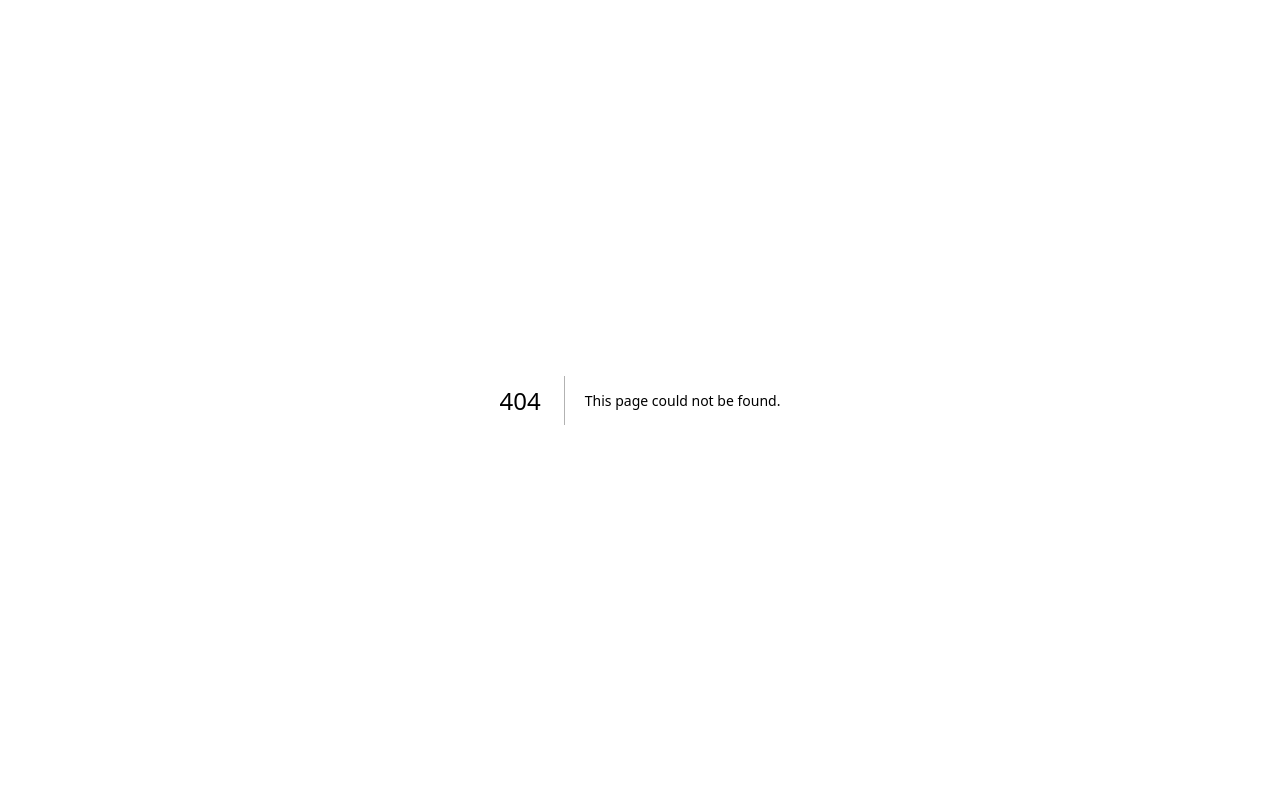
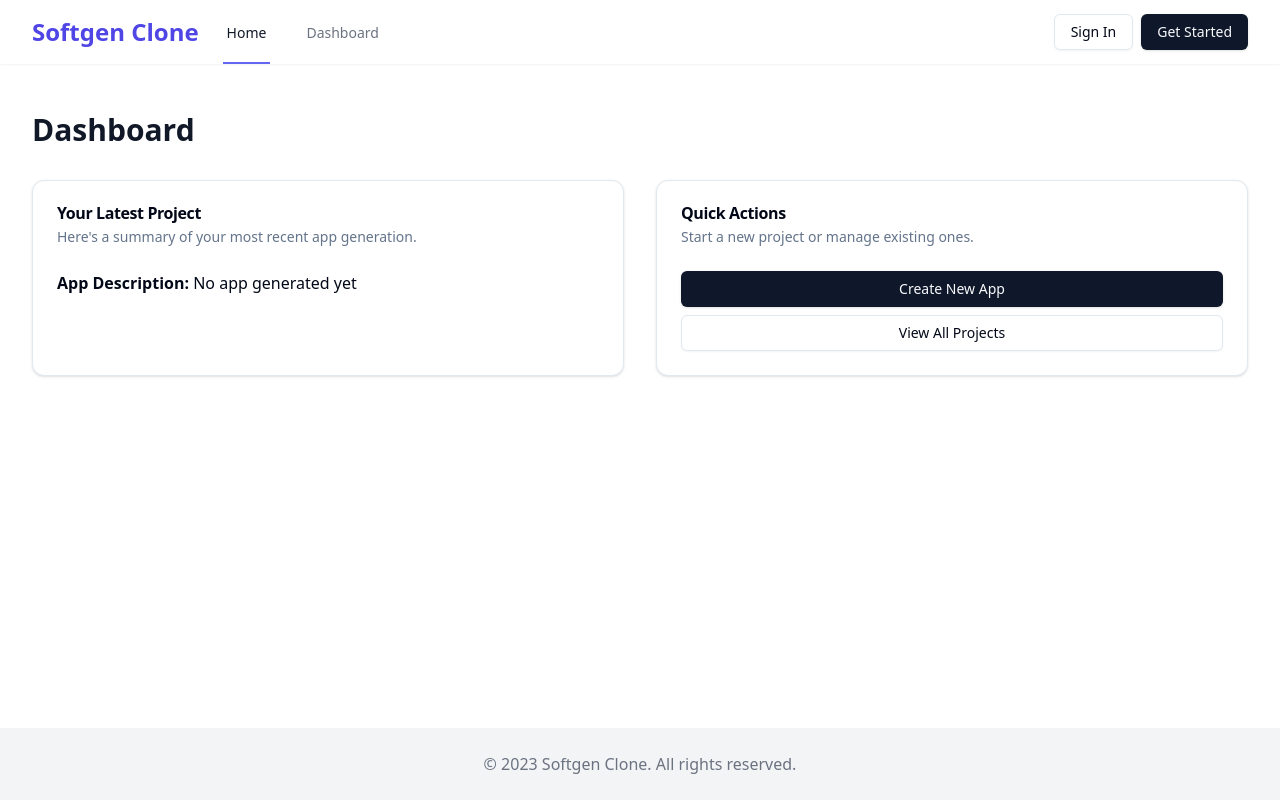
Before and after one commit to markokraemer/sg-961721426547718, a Next.js app: page /dashboard in a window 1280 px wide. Before the commit this address had no page. Built offline with nearby package versions, Linux system fonts and the light colour scheme.

Commit message:
SOFTGEN MAGIC

```diff
--- a/src/components/Layout.js
+++ b/src/components/Layout.js
@@ -17,6 +17,14 @@ export default function Layout({ children }) {
               <div className="flex-shrink-0 flex items-center">
                 <Link href="/">
                   <span className="text-2xl font-bold text-indigo-600">Softgen Clone</span>
+                </Link>
+              </div>
+              <div className="hidden sm:ml-6 sm:flex sm:space-x-8">
+                <Link href="/" className="border-indigo-500 text-gray-900 inline-flex items-center px-1 pt-1 border-b-2 text-sm font-medium">
+                  Home
+                </Link>
+                <Link href="/dashboard" className="border-transparent text-gray-500 hover:border-gray-300 hover:text-gray-700 inline-flex items-center px-1 pt-1 border-b-2 text-sm font-medium">
+                  Dashboard
                 </Link>
               </div>
             </div>
--- /dev/null
+++ b/src/context/AppContext.js
@@ -0,0 +1,47 @@
+import React, { createContext, useState, useContext } from 'react';
+
+const AppContext = createContext();
+
+export function AppProvider({ children }) {
+  const [appDescription, setAppDescription] = useState('');
+  const [generatedCode, setGeneratedCode] = useState('');
+  const [isGenerating, setIsGenerating] = useState(false);
+
+  const generateCode = async () => {
+    setIsGenerating(true);
+    // Simulate API call
+    await new Promise(resolve => setTimeout(resolve, 2000));
+    setGeneratedCode(`
+// Generated code for: ${appDescription}
+import React from 'react';
+
+function GeneratedApp() {
+  return (
+    <div>
+      <h1>Generated App</h1>
+      <p>This is a placeholder for your generated app based on the description: ${appDescription}</p>
+    </div>
+  );
+}
+
+export default GeneratedApp;
+    `);
+    setIsGenerating(false);
+  };
+
+  return (
+    <AppContext.Provider value={{
+      appDescription,
+      setAppDescription,
+      generatedCode,
+      isGenerating,
+      generateCode
+    }}>
+      {children}
+    </AppContext.Provider>
+  );
+}
+
+export function useApp() {
+  return useContext(AppContext);
+}
--- a/src/pages/_app.js
+++ b/src/pages/_app.js
@@ -1,11 +1,12 @@
 import "@/styles/globals.css";
 import { Toaster } from "@/components/ui/toaster";
+import { AppProvider } from '@/context/AppContext';
 
 export default function App({ Component, pageProps }) {
   return (
-    <>
+    <AppProvider>
       <Component {...pageProps} />
       <Toaster />
-    </>
+    </AppProvider>
   );
 }
--- /dev/null
+++ b/src/pages/dashboard.js
@@ -0,0 +1,42 @@
+import Layout from '@/components/Layout';
+import { Card, CardHeader, CardTitle, CardDescription, CardContent } from "@/components/ui/card";
+import { Button } from "@/components/ui/button";
+import { useApp } from '@/context/AppContext';
+
+export default function Dashboard() {
+  const { appDescription, generatedCode } = useApp();
+
+  return (
+    <Layout>
+      <div className="max-w-7xl mx-auto px-4 sm:px-6 lg:px-8 py-12">
+        <h1 className="text-3xl font-bold text-gray-900 mb-8">Dashboard</h1>
+
+        <div className="grid grid-cols-1 gap-8 md:grid-cols-2">
+          <Card>
+            <CardHeader>
+              <CardTitle>Your Latest Project</CardTitle>
+              <CardDescription>Here's a summary of your most recent app generation.</CardDescription>
+            </CardHeader>
+            <CardContent>
+              <p><strong>App Description:</strong> {appDescription || 'No app generated yet'}</p>
+              {generatedCode && (
+                <Button className="mt-4">View Generated Code</Button>
+              )}
+            </CardContent>
+          </Card>
+
+          <Card>
+            <CardHeader>
+              <CardTitle>Quick Actions</CardTitle>
+              <CardDescription>Start a new project or manage existing ones.</CardDescription>
+            </CardHeader>
+            <CardContent>
+              <Button className="w-full mb-2">Create New App</Button>
+              <Button variant="outline" className="w-full">View All Projects</Button>
+            </CardContent>
+          </Card>
+        </div>
+      </div>
+    </Layout>
+  );
+}
--- a/src/pages/index.js
+++ b/src/pages/index.js
@@ -2,8 +2,29 @@ import Layout from '@/components/Layout';
 import { Button } from "@/components/ui/button";
 import { Input } from "@/components/ui/input";
 import { Card, CardHeader, CardTitle, CardDescription, CardContent } from "@/components/ui/card";
+import { useApp } from '@/context/AppContext';
+import { useToast } from "@/components/ui/use-toast";
 
 export default function Home() {
+  const { appDescription, setAppDescription, generatedCode, isGenerating, generateCode } = useApp();
+  const { toast } = useToast();
+
+  const handleGenerate = () => {
+    if (!appDescription) {
+      toast({
+        title: "Error",
+        description: "Please enter an app description first.",
+        variant: "destructive",
+      });
+      return;
+    }
+    generateCode();
+    toast({
+      title: "Generating Code",
+      description: "Your app is being generated. Please wait...",
+    });
+  };
+
   return (
     <Layout>
       <div className="max-w-7xl mx-auto px-4 sm:px-6 lg:px-8 py-12">
@@ -16,8 +37,8 @@ export default function Home() {
           </p>
           <div className="mt-5 max-w-md mx-auto sm:flex sm:justify-center md:mt-8">
             <div className="rounded-md shadow">
-              <Button className="w-full flex items-center justify-center px-8 py-3 border border-transparent text-base font-medium rounded-md text-white bg-indigo-600 hover:bg-indigo-700 md:py-4 md:text-lg md:px-10">
-                Get started
+              <Button className="w-full flex items-center justify-center px-8 py-3 border border-transparent text-base font-medium rounded-md text-white bg-indigo-600 hover:bg-indigo-700 md:py-4 md:text-lg md:px-10" onClick={handleGenerate}>
+                {isGenerating ? 'Generating...' : 'Generate App'}
               </Button>
             </div>
           </div>
@@ -31,7 +52,11 @@ export default function Home() {
                 <CardDescription>Use natural language to describe your application's features and requirements.</CardDescription>
               </CardHeader>
               <CardContent>
-                <Input placeholder="Describe your app..." />
+                <Input
+                  placeholder="Describe your app..."
+                  value={appDescription}
+                  onChange={(e) => setAppDescription(e.target.value)}
+                />
               </CardContent>
             </Card>
             <Card>
@@ -41,7 +66,13 @@ export default function Home() {
               </CardHeader>
               <CardContent>
                 <div className="h-24 bg-gray-200 rounded-md flex items-center justify-center">
-                  <span className="text-gray-500">AI Processing</span>
+                  {isGenerating ? (
+                    <span className="text-gray-500">Generating...</span>
+                  ) : generatedCode ? (
+                    <span className="text-gray-500">Code Generated!</span>
+                  ) : (
+                    <span className="text-gray-500">Waiting for input...</span>
+                  )}
                 </div>
               </CardContent>
             </Card>
@@ -51,11 +82,29 @@ export default function Home() {
                 <CardDescription>Get your application code and deploy it with ease.</CardDescription>
               </CardHeader>
               <CardContent>
-                <Button className="w-full">Download Code</Button>
+                <Button className="w-full" disabled={!generatedCode}>
+                  {generatedCode ? 'Download Code' : 'Generate Code First'}
+                </Button>
               </CardContent>
             </Card>
           </div>
         </div>
+
+        {generatedCode && (
+          <div className="mt-16">
+            <Card>
+              <CardHeader>
+                <CardTitle>Generated Code</CardTitle>
+                <CardDescription>Here's a preview of your generated code:</CardDescription>
+              </CardHeader>
+              <CardContent>
+                <pre className="bg-gray-100 p-4 rounded-md overflow-x-auto">
+                  <code>{generatedCode}</code>
+                </pre>
+              </CardContent>
+            </Card>
+          </div>
+        )}
       </div>
     </Layout>
   );
```
